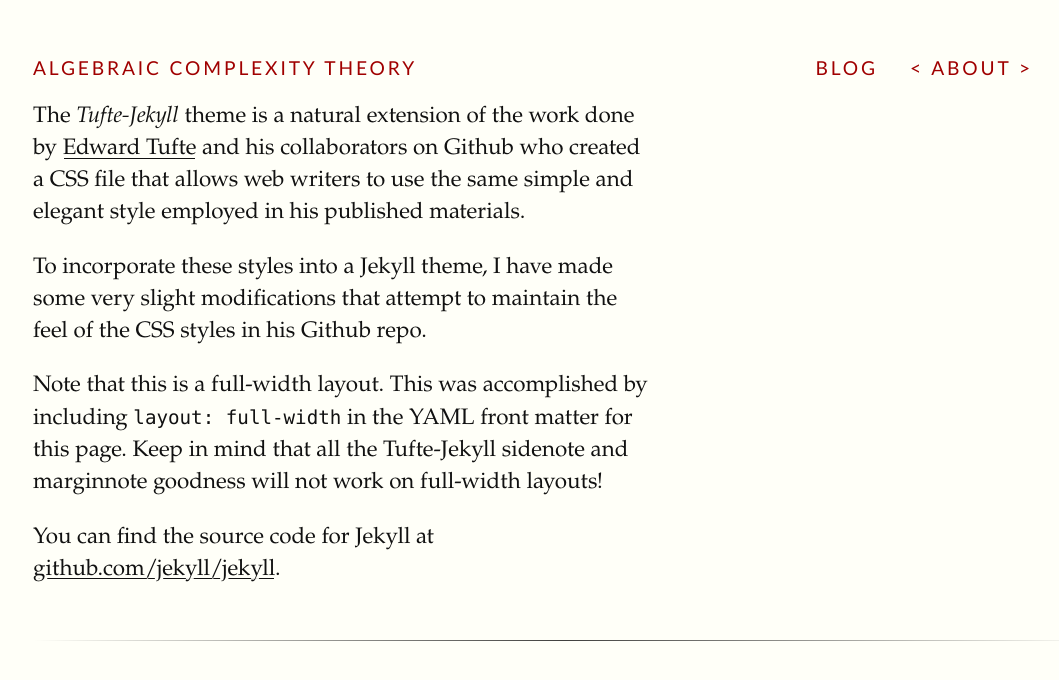
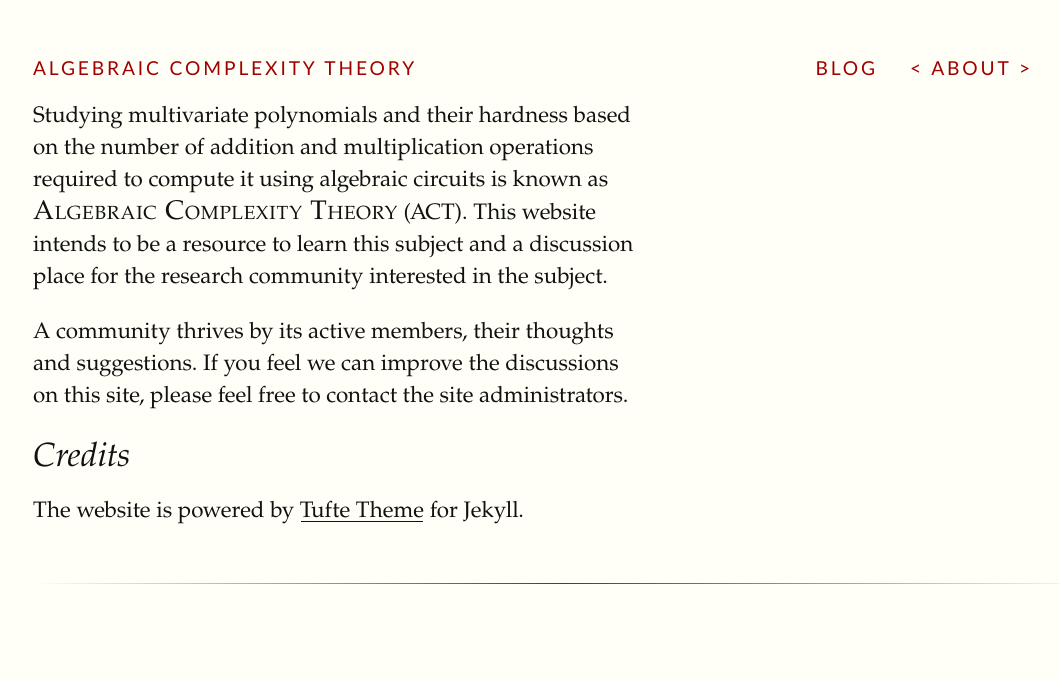
Before and after one commit to AlgComplexity/algcomplexity.github.io, a Jekyll site: the page built from about/index.md, in a window 1280 px wide. Shown: the top 680 px of the page, without its empty margins (127-1186 px from the left). Built offline with Jekyll 4.4.1, drawn with Linux system fonts in a browser that asks for light colours.

Commit message:
Updated About

````diff
--- a/about/index.md
+++ b/about/index.md
@@ -3,10 +3,10 @@
 title: About
 ---
 
-The *Tufte-Jekyll* theme is a natural extension of the work done by [Edward Tufte](https://github.com/edwardtufte/tufte-css) and his collaborators on Github who created a CSS file that allows web writers to use the same simple and elegant style employed in his published materials.
+Studying multivariate polynomials and their hardness based on the number of addition and multiplication operations required to compute it using algebraic circuits is known as {% newthought "Algebraic Complexity Theory" %}(ACT). This website intends to be a resource to learn this subject and a discussion place for the research community interested in the subject.
 
-To incorporate these styles into a Jekyll theme, I have made some very slight modifications that attempt to maintain the feel of the CSS styles in his Github repo.
+A community thrives by its active members, their thoughts and suggestions. If you feel we can improve the discussions on this site, please feel free to contact the site administrators.
 
-Note that this is a full-width layout. This was accomplished by including ```layout: full-width``` in the YAML front matter for this page. Keep in mind that all the Tufte-Jekyll sidenote and marginnote goodness will not work on full-width layouts!
+## Credits
 
-You can find the source code for Jekyll at [github.com/jekyll/jekyll](https://github.com/jekyll/jekyll).
+The website is powered by [Tufte Theme](https://github.com/clayh53/tufte-jekyll/) for Jekyll.
--- a/css/tufte.scss
+++ b/css/tufte.scss
@@ -431,7 +431,7 @@ ul.footer-links li{
 body.full-width, .content-listing, ul.content-listing li.listing{ width: 90%;
        margin-left: auto;
        margin-right: auto;
-       padding: 0% 5%;
+       //padding: 0% 5%;
 
 }
 .full-width article p{
````
